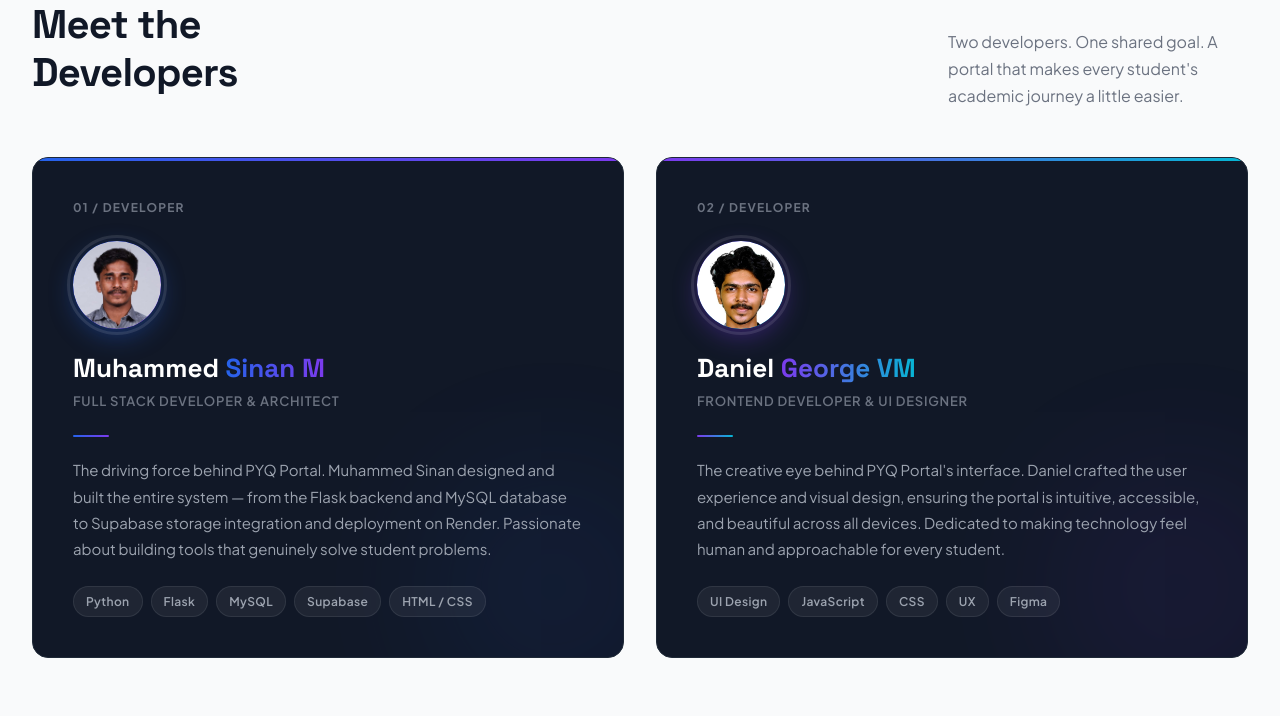
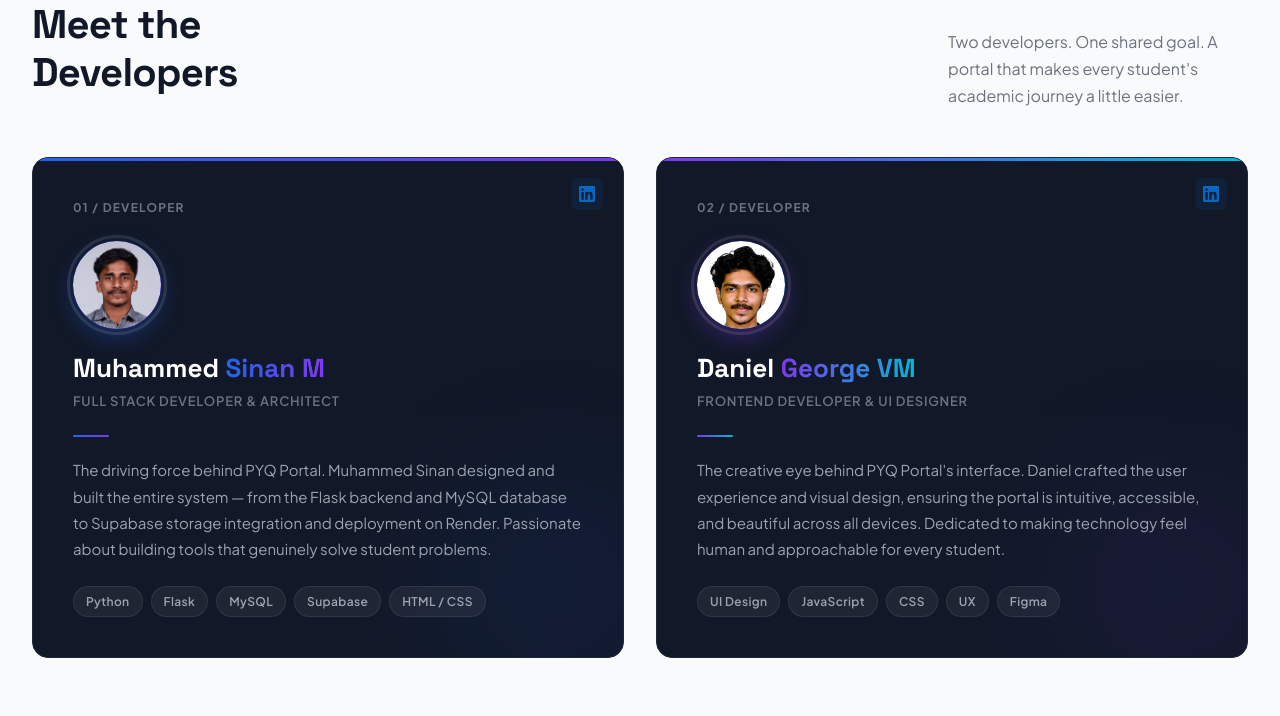
Before and after one commit to muhd-sinan-m/pyq-portal, a Flask app: page /about in a window 1280 px wide. Shown: the part 1492-2208 px from the top of the page. Run offline with Flask 3, Linux system fonts and the light colour scheme; some libraries are stand-ins or nearby versions.

Commit message:
Added Linkdein Link

```diff
--- a/static/style-combined.css
+++ b/static/style-combined.css
@@ -2803,3 +2803,28 @@ body {
         display: flex;
     }
 }
+.dev-card {
+    position: relative; /* needed for the LinkedIn button positioning */
+}
+
+.dev-linkedin-btn {
+    position: absolute;
+    top: 1.25rem;
+    right: 1.25rem;
+    width: 32px;
+    height: 32px;
+    border-radius: 6px;
+    background: rgba(10, 102, 194, 0.1);
+    color: #0A66C2;
+    display: flex;
+    align-items: center;
+    justify-content: center;
+    text-decoration: none;
+    transition: background 0.2s, transform 0.2s, color 0.2s;
+}
+
+.dev-linkedin-btn:hover {
+    background: #0A66C2;
+    color: white;
+    transform: translateY(-2px);
+}
--- a/templates/about.html
+++ b/templates/about.html
@@ -183,6 +183,12 @@
                 <div class="dev-card reveal-left">
                     <div class="blob"></div>
                     <span class="dev-index">01 / Developer</span>
+                    <a href="https://www.linkedin.com/in/muhammed-sinan-m/"
+   target="_blank" class="dev-linkedin-btn" title="LinkedIn">
+    <svg width="16" height="16" viewBox="0 0 24 24" fill="currentColor">
+        <path d="M20.447 20.452h-3.554v-5.569c0-1.328-.027-3.037-1.852-3.037-1.853 0-2.136 1.445-2.136 2.939v5.667H9.351V9h3.414v1.561h.046c.477-.9 1.637-1.85 3.37-1.85 3.601 0 4.267 2.37 4.267 5.455v6.286zM5.337 7.433a2.062 2.062 0 0 1-2.063-2.065 2.064 2.064 0 1 1 2.063 2.065zm1.782 13.019H3.555V9h3.564v11.452zM22.225 0H1.771C.792 0 0 .774 0 1.729v20.542C0 23.227.792 24 1.771 24h20.451C23.2 24 24 23.227 24 22.271V1.729C24 .774 23.2 0 22.222 0h.003z"/>
+    </svg>
+</a>
                     <div class="dev-avatar">
                         <img src="{{ url_for('static', filename='sinan.jpg') }}" alt="Muhammed Sinan M">
                     </div>
@@ -204,6 +210,12 @@
                 <div class="dev-card reveal-right">
                     <div class="blob"></div>
                     <span class="dev-index">02 / Developer</span>
+                    <a href="https://www.linkedin.com/in/daniel-george-vm/"
+   target="_blank" class="dev-linkedin-btn" title="LinkedIn">
+    <svg width="16" height="16" viewBox="0 0 24 24" fill="currentColor">
+        <path d="M20.447 20.452h-3.554v-5.569c0-1.328-.027-3.037-1.852-3.037-1.853 0-2.136 1.445-2.136 2.939v5.667H9.351V9h3.414v1.561h.046c.477-.9 1.637-1.85 3.37-1.85 3.601 0 4.267 2.37 4.267 5.455v6.286zM5.337 7.433a2.062 2.062 0 0 1-2.063-2.065 2.064 2.064 0 1 1 2.063 2.065zm1.782 13.019H3.555V9h3.564v11.452zM22.225 0H1.771C.792 0 0 .774 0 1.729v20.542C0 23.227.792 24 1.771 24h20.451C23.2 24 24 23.227 24 22.271V1.729C24 .774 23.2 0 22.222 0h.003z"/>
+    </svg>
+</a>
                     <div class="dev-avatar">
                         <img src="{{ url_for('static', filename='daniel.jpg') }}" alt="Daniel George VM">
                     </div>
--- a/templates/index.html
+++ b/templates/index.html
@@ -228,7 +228,7 @@
     </div>
 </div>
 
-<p class="dept-more-note reveal">More departments being added soon — stay tuned! 🚀</p>>
+<p class="dept-more-note reveal">More departments being added soon — stay tuned! 🚀</p>
         </div>
     </section>
 
```
